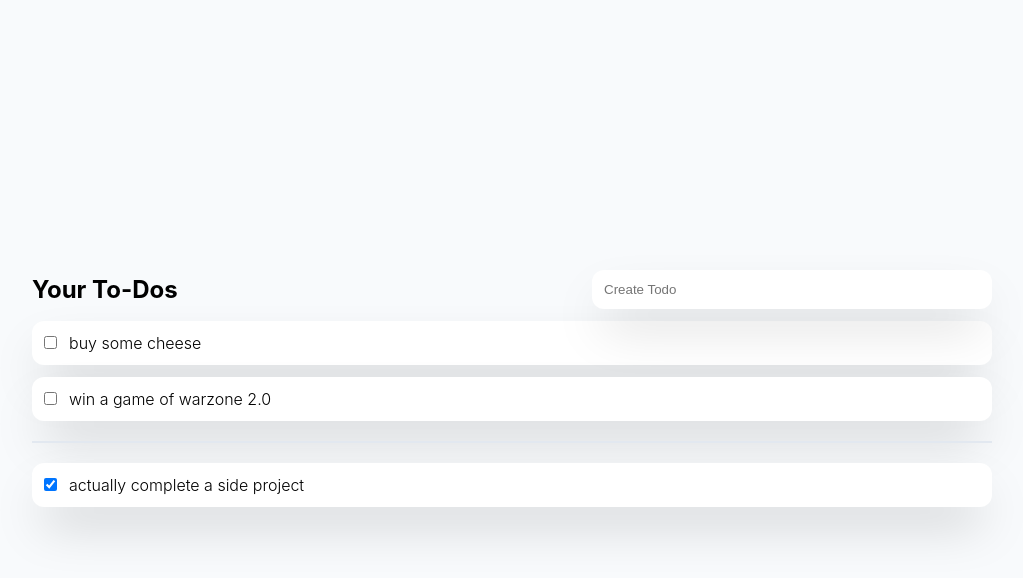
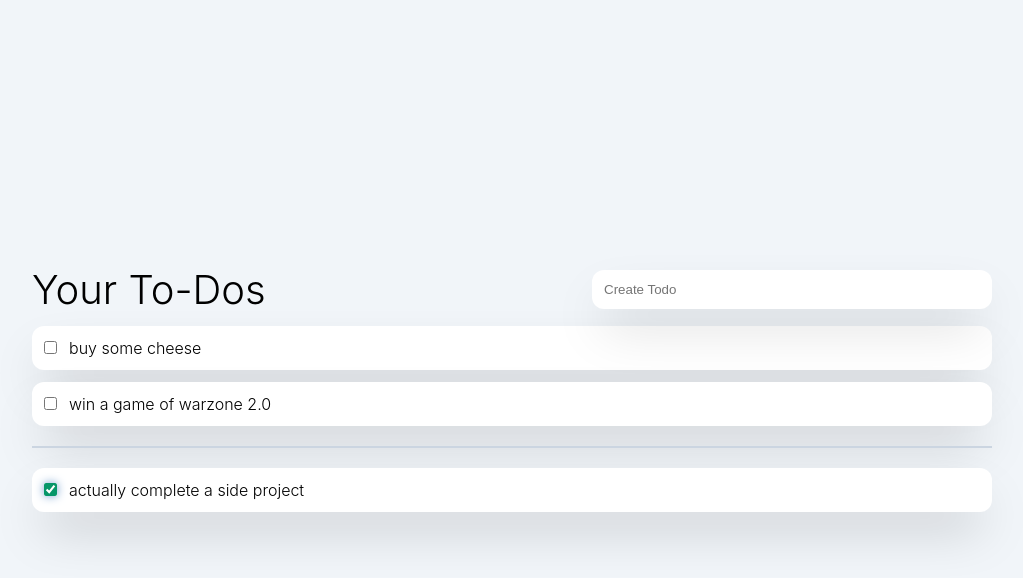
Before and after one commit to damiensedgwick/dfm, a SvelteKit app in the folder client/: page / in a window 1280 px wide. Both pictures are taken after a click on the checkbox 178 px from the left and 342 px from the top of the page. Shown: the top 578 px of the page, without its empty margins (128-1151 px from the left). Built offline with nearby package versions, Linux system fonts and the light colour scheme; some icons are missing.

Commit message:
finished first iteration of ui, on to the api 🫣

```diff
--- a/client/src/components/CreateTodoInput.svelte
+++ b/client/src/components/CreateTodoInput.svelte
@@ -31,4 +31,10 @@
         border-radius: 12px;
         box-shadow: 0 25px 50px -12px rgb(0 0 0 / 0.25);
     }
+
+    input:focus {
+        outline: none !important;
+        border: 1px solid #059669;
+        box-shadow: 0 0 10px #719ece;
+    }
 </style>
--- a/client/src/routes/+page.svelte
+++ b/client/src/routes/+page.svelte
@@ -2,6 +2,7 @@
   import { crossfade, fade } from "svelte/transition";
   import { flip } from "svelte/animate";
   import { cubicOut } from "svelte/easing";
+  import GoTrashcan from 'svelte-icons/go/GoTrashcan.svelte'
   import CreateTodoInput from "../components/CreateTodoInput.svelte";
 
   const [send, receive] = crossfade({
@@ -47,6 +48,10 @@
     }
   }
 
+  function archive(id) {
+    todos = todos.filter(todo => todo.id !== id);
+  }
+
   let createTodo = (todo) => {
     todos = [...todos, { id: todos.length + 1, ...todo }];
   };
@@ -64,6 +69,7 @@
         <li animate:flip={{duration: 500, easing: cubicOut}} in:receive={{key: todo.id}} out:send={{key: todo.id}}>
           <input type="checkbox" bind:checked={todo.completed} on:click={() => complete(todo.id)}>
           {todo.title}
+          <button class="icon" on:click={() => archive(todo.id)}><GoTrashcan /></button>
         </li>
       {/each}
     </ul>
@@ -75,6 +81,7 @@
         <li animate:flip={{duration: 500, easing: cubicOut }} in:receive={{key: todo.id}} out:send={{key: todo.id}}>
           <input type="checkbox" bind:checked={todo.completed} on:click={() => complete(todo.id)}>
           {todo.title}
+          <button class="icon" on:click={() => archive(todo.id)}><GoTrashcan /></button>
         </li>
       {/each}
     </ul>
@@ -89,7 +96,7 @@
     }
 
     :global(body) {
-        background: #F8FAFC;
+        background: #f1f5f9;
         font-family: -apple-system, BlinkMacSystemFont, Segoe UI, Helvetica, Arial, sans-serif, "Apple Color Emoji", "Segoe UI Emoji";
         font-weight: 300;
         font-size: 16px;
@@ -115,6 +122,11 @@
         justify-content: space-between;
     }
 
+    h1 {
+        font-size: 2.5rem;
+        font-weight: 300;
+    }
+
     ul {
         padding: 0;
         list-style: none;
@@ -133,11 +145,27 @@
     input {
         margin-right: 12px;
         cursor: pointer;
+        accent-color: #059669;
+    }
+
+    li > input:checked {
+        border: 1px solid #059669;
+        box-shadow: 0 0 10px #719ece;
     }
 
     hr {
         margin: 20px 0;
         border: 0;
-        border-bottom: 2px solid #E2E8F0;
+        border-bottom: 2px solid #cbd5e1;
+    }
+
+    .icon {
+        height: 16px;
+        width: 16px;
+        color: #dc2626;
+        margin-left: auto;
+        background: none;
+        border: none;
+        cursor: pointer;
     }
 </style>
```
